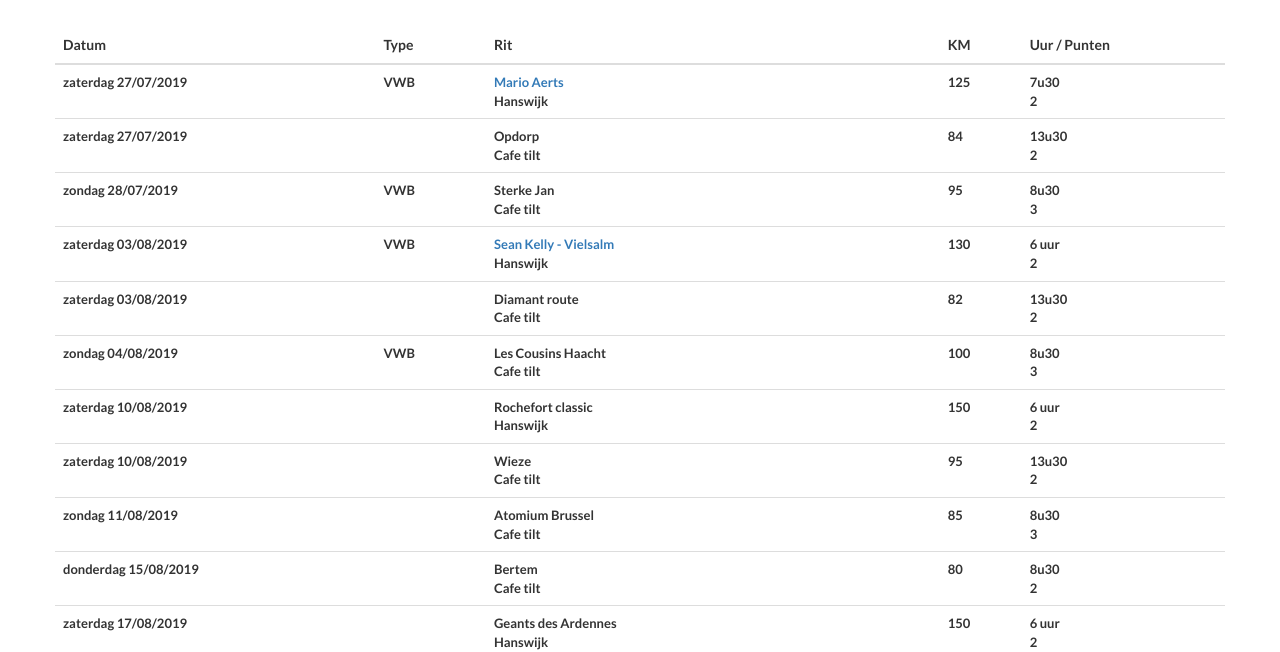
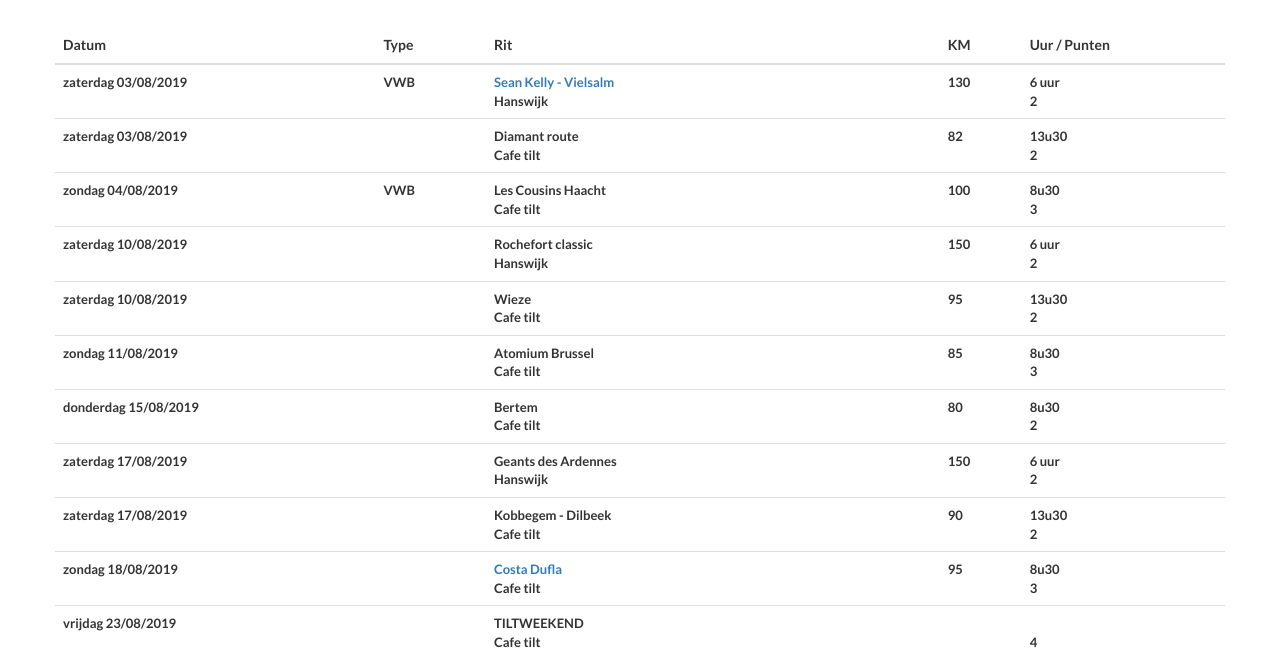
Before and after one commit to jbeullen/wtctilt, a website: page site/kalender.html in a window 1280 px wide. Shown: the part 150-802 px from the top of the page. Drawn offline with nearby package versions, Linux system fonts and the light colour scheme.

Commit message:
update calendar and leaderboard 30/07

```diff
--- a/site/kalender.html
+++ b/site/kalender.html
@@ -182,9 +182,9 @@
                         <tr class="archive hidden"><td>zaterdag 20/07/2019</td><td></td><td>Kasteel van Gaasbeek<br/>Cafe tilt</td><td>122</td><td>8 uur<br/>2</td></tr>
                         <tr class="archive hidden"><td>zaterdag 20/07/2019</td><td></td><td>Baasrode<br/>Cafe tilt</td><td>80</td><td>13u30<br/>2</td></tr>
                         <tr class="archive hidden"><td>zondag 21/07/2019</td><td></td><td>Kobbegem - Dilbeek<br/>Cafe tilt</td><td>92</td><td>8u30<br/>3</td></tr>
-                        <tr class="calendar"><td>zaterdag 27/07/2019</td><td>VWB</td><td><a href="https://www.deluchthappers.be/" target="_blank">Mario Aerts</a><br/>Hanswijk</td><td>125</td><td>7u30<br/>2</td></tr>
-                        <tr class="calendar"><td>zaterdag 27/07/2019</td><td></td><td>Opdorp<br/>Cafe tilt</td><td>84</td><td>13u30<br/>2</td></tr>
-                        <tr class="calendar"><td>zondag 28/07/2019</td><td>VWB</td><td>Sterke Jan<br/>Cafe tilt</td><td>95</td><td>8u30<br/>3</td></tr>
+                        <tr class="archive hidden"><td>zaterdag 27/07/2019</td><td></td><td>noorderkempen<br/>cafe tilt</td><td>125</td><td>8 uur<br/>2</td></tr>
+                        <tr class="archive hidden"><td>zaterdag 27/07/2019</td><td></td><td>Opdorp<br/>Cafe tilt</td><td>84</td><td>13u30<br/>2</td></tr>
+                        <tr class="archive hidden"><td>zondag 28/07/2019</td><td>VWB</td><td>Sterke Jan<br/>Cafe tilt</td><td>95</td><td>8u30<br/>3</td></tr>
                         <tr class="calendar"><td>zaterdag 03/08/2019</td><td>VWB</td><td><a href="http://www.seankelly.be/3/Home" target="_blank">Sean Kelly - Vielsalm</a><br/>Hanswijk</td><td>130</td><td>6 uur<br/>2</td></tr>
                         <tr class="calendar"><td>zaterdag 03/08/2019</td><td></td><td>Diamant route<br/>Cafe tilt</td><td>82</td><td>13u30<br/>2</td></tr>
                         <tr class="calendar"><td>zondag 04/08/2019</td><td>VWB</td><td>Les Cousins Haacht<br/>Cafe tilt</td><td>100</td><td>8u30<br/>3</td></tr>
@@ -219,7 +219,6 @@
                         <tr class="calendar"><td>zondag 20/10/2019</td><td></td><td>VRIJ IN TE VULLEN DOOR LEDEN<br/>Cafe tilt</td><td>80</td><td>9 uur<br/>3</td></tr>
                         <tr class="calendar"><td>zaterdag 26/10/2019</td><td></td><td>VRIJ IN TE VULLEN DOOR LEDEN<br/>Cafe tilt</td><td>80</td><td>13u30<br/>2</td></tr>
                         <tr class="calendar"><td>zondag 27/10/2019</td><td></td><td>VRIJ IN TE VULLEN DOOR LEDEN<br/>Cafe tilt</td><td>80</td><td>9 uur<br/>3</td></tr>
-
 
                         </tbody>
                     </table>
```
Also changed, not shown: site/klassement.html (+4 -4 lines).
